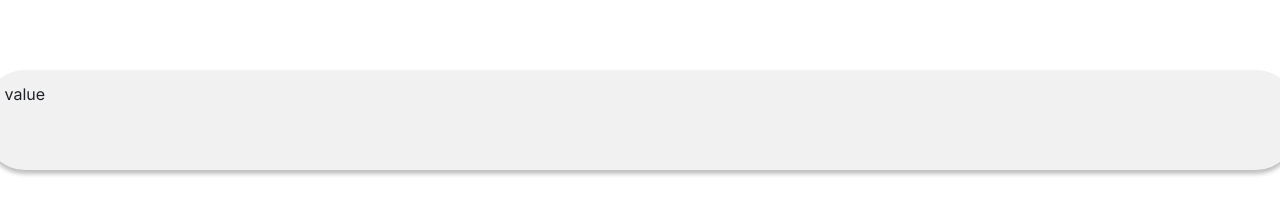
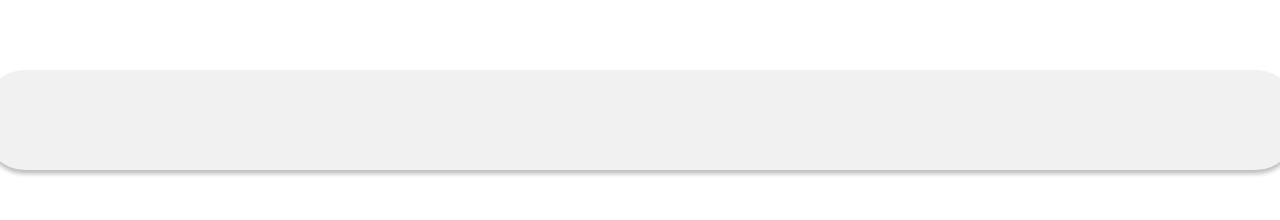
Before and after one commit to KenEzekiel/frontend-lzw, a Next.js app: page / in a window 1280 px wide. Shown: the part 497-717 px from the top of the page. Built offline with nearby package versions, Linux system fonts and the light colour scheme.

Commit message:
fix: output box

```diff
--- a/app/OutputBox.tsx
+++ b/app/OutputBox.tsx
@@ -8,7 +8,7 @@ export default function OutputBox(props: {value : String}) {
             <p
                 placeholder=""
                 className="inputbox"
-            >value</p>
+            >{props.value}</p>
         </div>
     )
 }
```
